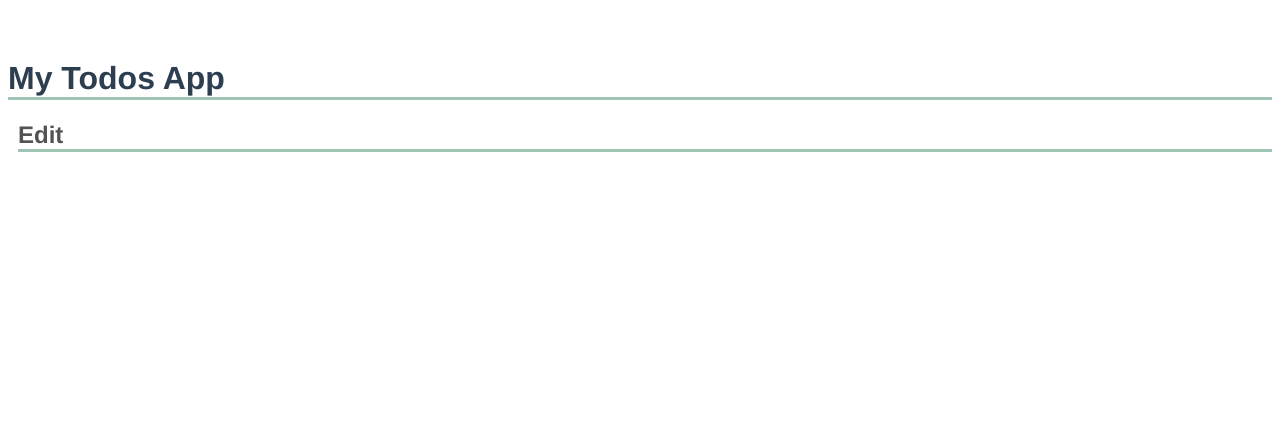
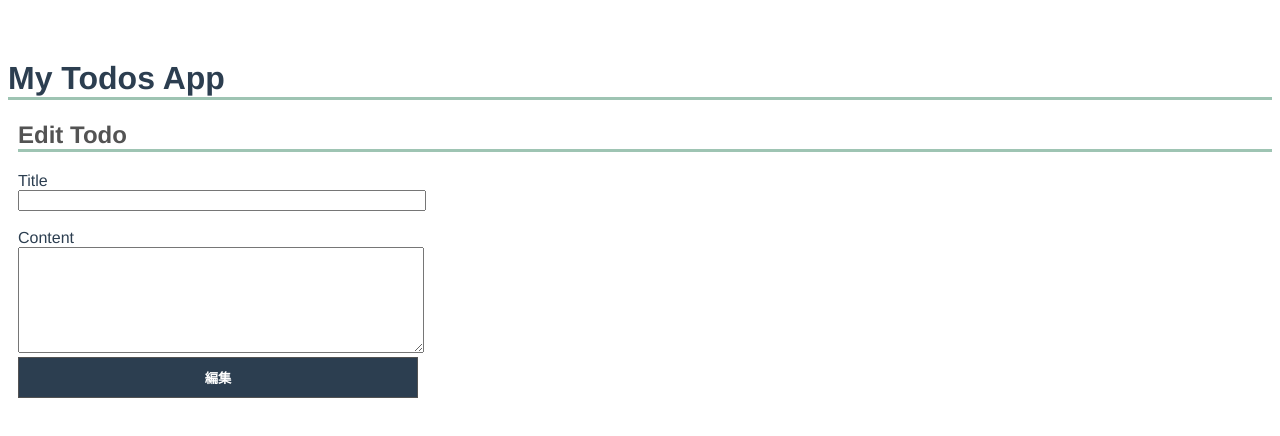
Before and after one commit to ken-1200/Vuex-todos, a Vue app: page /edit/1 in a window 1280 px wide. Shown: the top 436 px of the page. Built offline with nearby package versions, Linux system fonts and the light colour scheme.

Commit message:
[add]'formコンポーネント追加'

```diff
--- a/src/views/Edit.vue
+++ b/src/views/Edit.vue
@@ -1,15 +1,17 @@
 <template>
-  <div>
-    <h2>Edit</h2>
+  <div class="form-container">
+    <h2>Edit Todo</h2>
+    <Form></Form>
+    <button class="form-container__btn">編集</button>
   </div>
 </template>
 
 <script>
+import Form from '../components/Form.vue'
+
 export default {
-
+  components: {
+    Form
+  }
 }
 </script>
-
-<style lang="scss" scoped>
-
-</style>
```
